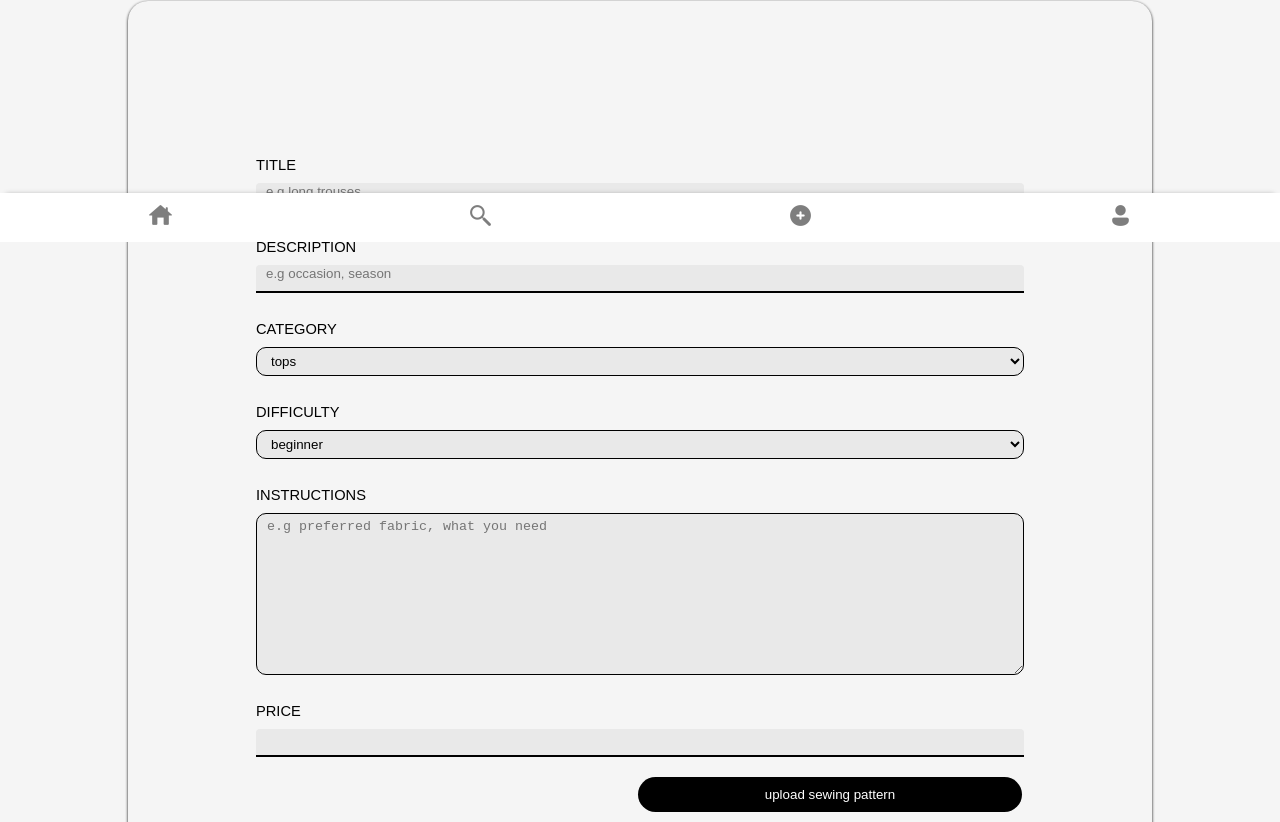
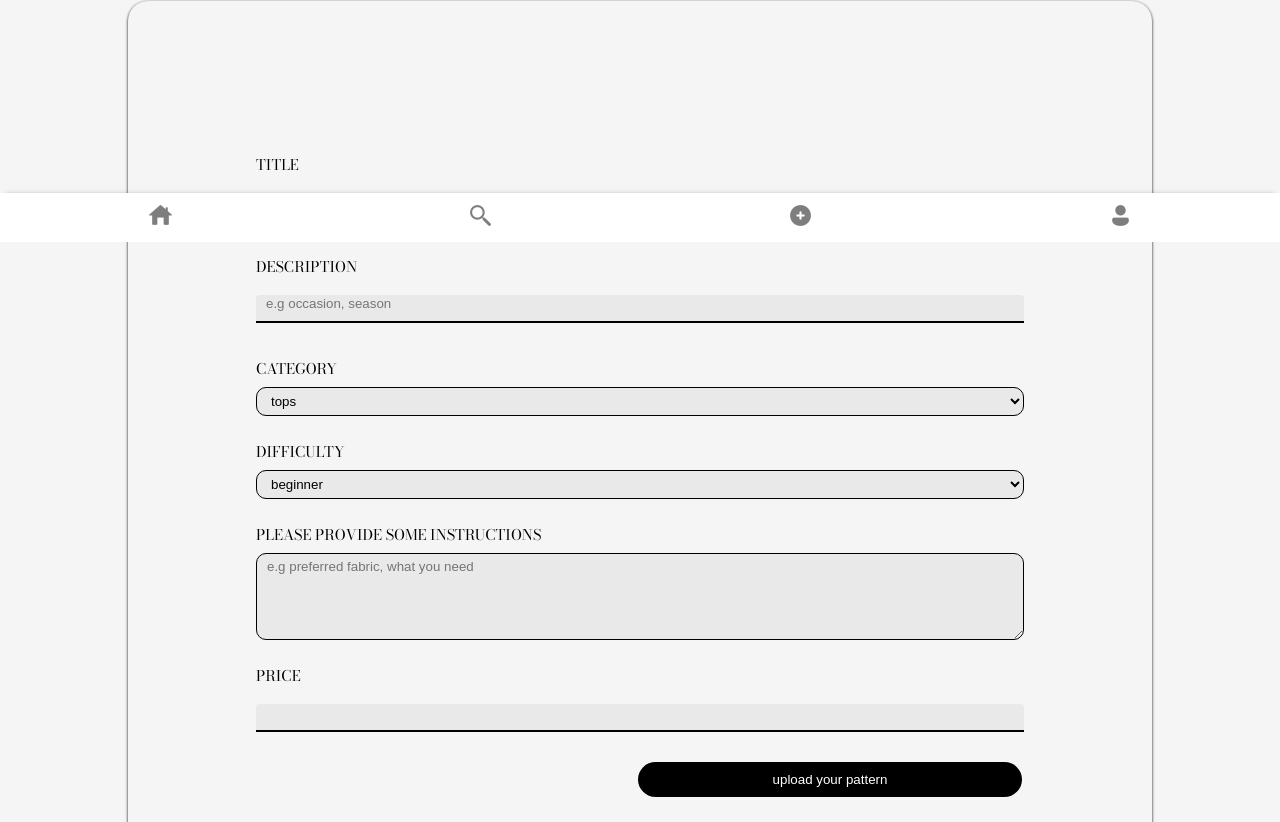
Before and after one commit to ritter-crt/cloak, a Next.js app: page /add in a window 1280 px wide. Shown: the part 558-1380 px from the top of the page. Built offline with nearby package versions, Linux system fonts and the light colour scheme; no server answers; a web font is replaced by a local one.

Commit message:
save styling

```diff
--- a/components/DocumentUpload.js
+++ b/components/DocumentUpload.js
@@ -60,12 +60,6 @@ export default function DocumentUpload({ patternSrc, setPatternSrc }) {
               <button>Upload Files</button>
             </p>
           )}
-
-          {uploadDocData && (
-            <code>
-              <pre>{JSON.stringify(uploadDocData, null, 2)}</pre>
-            </code>
-          )}
         </form>
       </main>
     </div>
--- a/components/Form.js
+++ b/components/Form.js
@@ -1,69 +1,30 @@
 import { useRouter } from "next/router";
 import { useState } from "react";
+import useSWR from "swr";
+
+import { device } from "@/styles";
 import styled from "styled-components";
-import useSWR from "swr";
+import { HeaderWrapper, StyledHeader } from "./styled";
+
+import {
+  EntryForm,
+  StyledInput,
+  StyledLabel,
+  StyledSelect,
+  StyledTextarea,
+} from "./StyledForm";
+
 import ImageUpload from "./ImageUpload";
 
-import { device } from "@/styles";
-import {
-  HeaderWrapper,
-  StyledHeader,
-  StyledInput,
-  StyledLabel,
-} from "./styled";
 import { StyledButton } from "./Button";
 import DocumentUpload from "./DocumentUpload";
 
 export default function Form({}) {
   const [imageSrc, setImageSrc] = useState([]);
-  const [uploadData, setUploadData] = useState();
-
   const [patternSrc, setPatternSrc] = useState();
-  const [uploadDocData, setUploadDocData] = useState();
-
-  // console.log("HELLOOOOOOOOOOOOO", imageSrc)
 
   const router = useRouter();
   const items = useSWR("/api/items/create");
-
-  function handleImageChange(event) {
-    for (const file of event.target.files) {
-      const reader = new FileReader();
-      reader.readAsDataURL(file);
-      reader.onload = () => {
-        setImageSrc((imgs) => [...imgs, reader.result]);
-      };
-      reader.onerror = () => {
-        console.log(reader.error);
-      };
-    }
-  }
-
-  async function handleImageSubmit(event) {
-    event.preventDefault();
-    const fileInput = document.querySelector("[type=file]").files;
-    const formData = new FormData();
-
-    const imageArray = [];
-    for (let i = 0; i < fileInput.length; i++) {
-      let file = fileInput[i];
-      formData.append("file", file);
-      formData.append("upload_preset", "zez0acdp");
-
-      const data = await fetch(
-        "https://api.cloudinary.com/v1_1/dk5lhzhul/image/upload",
-        {
-          method: "POST",
-          body: formData,
-        }
-      ).then((r) => r.json());
-
-      setUploadData(data);
-      imageArray.push(data.secure_url);
-    }
-    console.log(imageArray);
-    setImageSrc(imageArray);
-  }
 
   async function handleSubmit(event) {
     event.preventDefault();
@@ -73,6 +34,7 @@ export default function Form({}) {
     newItem.images = imageSrc;
     newItem.pattern = patternSrc;
     // console.log("newItem______________________________________", newItem);
+
     const response = await fetch("/api/items/create", {
       method: "POST",
       body: JSON.stringify(newItem),
@@ -97,10 +59,8 @@ export default function Form({}) {
       </HeaderWrapper>
       <UploadWrapper>
         <ImageUpload
-          uploadData={uploadData}
           imageSrc={imageSrc}
-          onImageChange={handleImageChange}
-          onImageSubmit={handleImageSubmit}
+          setImageSrc={setImageSrc}
         ></ImageUpload>
         <DocumentUpload
           patternSrc={patternSrc}
@@ -141,52 +101,36 @@ export default function Form({}) {
           <option value="intermediate">expert</option>
         </StyledSelect>
 
-        <StyledLabel htmlFor="instructions">instructions</StyledLabel>
+        <StyledLabel htmlFor="instructions">
+          please provide some instructions
+        </StyledLabel>
         <StyledTextarea
           id="instructions"
           name="instructions"
-          rows="10"
+          rows="5"
           placeholder="e.g preferred fabric, what you need"
         ></StyledTextarea>
 
         <StyledLabel htmlFor="price">price</StyledLabel>
-        <StyledInput id="price" name="price" type="number"></StyledInput>
+        <StyledInput
+          id="price"
+          name="price"
+          type="number"
+          defaultValue="€"
+          min="1"
+          max="99"
+        ></StyledInput>
 
         <StyledButton onClick={() => router.push("/home")}>
-          upload sewing pattern
+          upload your pattern
         </StyledButton>
       </EntryForm>
     </>
   );
 }
 
-const EntryForm = styled.form`
-  display: flex;
-  flex-direction: column;
-  justify-content: center;
-  padding: 10%;
-  margin: 10% 10% 20% 10%;
-  border-radius: 20px;
-  box-shadow: var(--first-color) 0px 1px 3px;
-  /* box-shadow: 0 3px 25.5px 4.5px rgba(0, 0, 0, 0.06); */
-`;
-
 const UploadWrapper = styled.div`
   display: flex;
   padding: 10%;
   justify-content: flex-start;
 `;
-
-const StyledTextarea = styled.textarea`
-  border: 1.5px solid black;
-  border-radius: 10px;
-  padding: 5px 10px;
-  background-color: rgba(0, 0, 0, 0.05);
-`;
-
-const StyledSelect = styled.select`
-  border: 1.5px solid black;
-  border-radius: 10px;
-  padding: 5px 10px;
-  background-color: rgba(0, 0, 0, 0.05);
-`;
--- a/components/ImageUpload.js
+++ b/components/ImageUpload.js
@@ -1,12 +1,54 @@
 import Image from "next/image";
+import { useState } from "react";
 
 export default function ImageUpload({
-  uploadData,
+  // uploadData,
   imageSrc,
-  onImageChange,
-  onImageSubmit,
+  setImageSrc,
+  // onImageChange,
+  // onImageSubmit,
 }) {
   console.log(imageSrc);
+  const [uploadData, setUploadData] = useState();
+
+  function handleImageChange(event) {
+    for (const file of event.target.files) {
+      const reader = new FileReader();
+      reader.readAsDataURL(file);
+      reader.onload = () => {
+        setImageSrc((imgs) => [...imgs, reader.result]);
+      };
+      reader.onerror = () => {
+        console.log(reader.error);
+      };
+    }
+  }
+
+  async function handleImageSubmit(event) {
+    event.preventDefault();
+    const fileInput = document.querySelector("[type=file]").files;
+    const formData = new FormData();
+
+    const imageArray = [];
+    for (let i = 0; i < fileInput.length; i++) {
+      let file = fileInput[i];
+      formData.append("file", file);
+      formData.append("upload_preset", "zez0acdp");
+
+      const data = await fetch(
+        "https://api.cloudinary.com/v1_1/dk5lhzhul/image/upload",
+        {
+          method: "POST",
+          body: formData,
+        }
+      ).then((r) => r.json());
+
+      setUploadData(data);
+      imageArray.push(data.secure_url);
+    }
+    console.log(imageArray);
+    setImageSrc(imageArray);
+  }
 
   return (
     <div>
@@ -14,7 +56,11 @@ export default function ImageUpload({
         <link rel="icon" href="/favicon.ico" />
       </h1>
       <main>
-        <form method="post" onChange={onImageChange} onSubmit={onImageSubmit}>
+        <form
+          method="post"
+          onChange={handleImageChange}
+          onSubmit={handleImageSubmit}
+        >
           <input type="file" name="file" multiple />
           {imageSrc.map((image, small_id) => (
             <Image
--- a/components/SliderWrap.js
+++ b/components/SliderWrap.js
@@ -13,7 +13,7 @@ export const SliderWrap = styled.div`
     display: flex;
     justify-content: center;
     align-items: center;
-    background: #fff;
+    background: whitesmoke;
     img {
       max-width: 100%;
       height: 400px;
--- /dev/null
+++ b/components/StyledForm.js
@@ -0,0 +1,59 @@
+import { device } from "@/styles";
+
+import Image from "next/image";
+import styled from "styled-components";
+
+export const EntryForm = styled.form`
+  display: flex;
+  flex-direction: column;
+  justify-content: center;
+  padding: 10%;
+  margin: 10% 10% 20% 10%;
+  border-radius: 20px;
+  box-shadow: var(--first-color) 0px 1px 3px;
+`;
+
+export const StyledLabel = styled.label`
+  margin-top: 20px;
+  padding-bottom: 0px;
+  font-family: "Bodoni Moda", serif;
+
+  text-transform: uppercase;
+  @media ${device.mobileL} {
+    font-size: 11pt;
+    letter-spacing: 0.2 rem;
+    line-height: 2rem;
+    padding: 0px;
+    padding-top: 0px;
+    padding-bottom: 2px;
+  }
+`;
+
+export const StyledInput = styled.input`
+  border: none;
+  border-bottom: 2px solid black;
+  border-start-end-radius: 4px;
+  border-start-start-radius: 4px;
+  padding: 10px 10px;
+  outline: none;
+  margin: 10px 0px;
+  background-color: rgba(0, 0, 0, 0.05);
+  @media ${device.mobileL} {
+    padding-top: 1px;
+  }
+`;
+
+export const StyledSelect = styled.select`
+  border: 1.5px solid black;
+  border-radius: 10px;
+  padding: 5px 10px;
+  background-color: rgba(0, 0, 0, 0.05);
+`;
+
+export const StyledTextarea = styled.textarea`
+  border: 1.5px solid black;
+  border-radius: 10px;
+  padding: 5px 10px;
+  background-color: rgba(0, 0, 0, 0.05);
+  font-family: inherit;
+`;
--- a/components/styled.js
+++ b/components/styled.js
@@ -5,20 +5,6 @@ import styled from "styled-components";
 
 export const StyledImage = styled(Image)`
   object-fit: cover;
-`;
-export const StyledLabel = styled.label`
-  margin-top: 20px;
-  padding-bottom: 0px;
-
-  text-transform: uppercase;
-  @media ${device.mobileL} {
-    font-size: 11pt;
-    letter-spacing: 0.2 rem;
-    line-height: 2rem;
-    padding: 0px;
-    padding-top: 0px;
-    padding-bottom: 2px;
-  }
 `;
 
 export const StyledTitle = styled.p`
```
Also changed, not shown: components/Item.js (+40 -34 lines).
